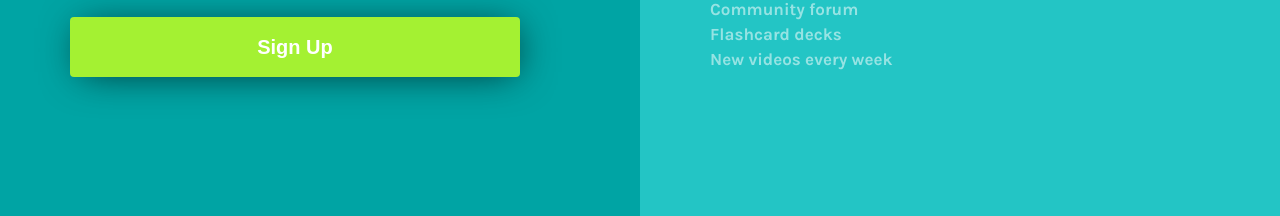
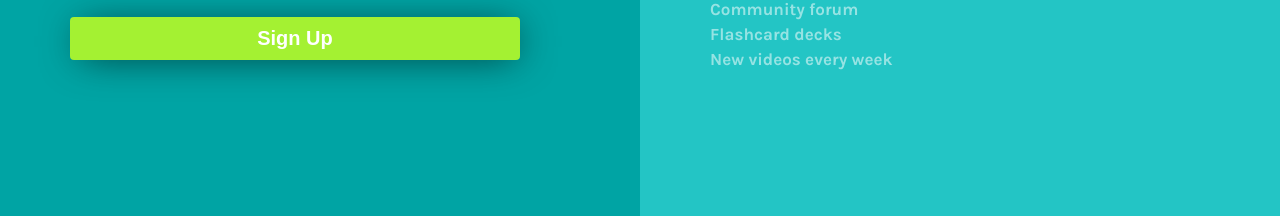
Before and after one commit to syedsufiyan888/join-our-community, a plain HTML site: page index.html in a window 1280 px wide. Shown: the part 584-800 px from the top of the page. Drawn offline with Linux system fonts and the light colour scheme.

Commit message:
Updated button

```diff
--- a/styles.css
+++ b/styles.css
@@ -86,7 +86,6 @@ div{
     padding: 10px;
     margin-top: 20px;
     width: 90%;
-    height: 20%;
     border-radius: 4px;
     border: none;
     background-color: rgb(164, 241, 50);
```
